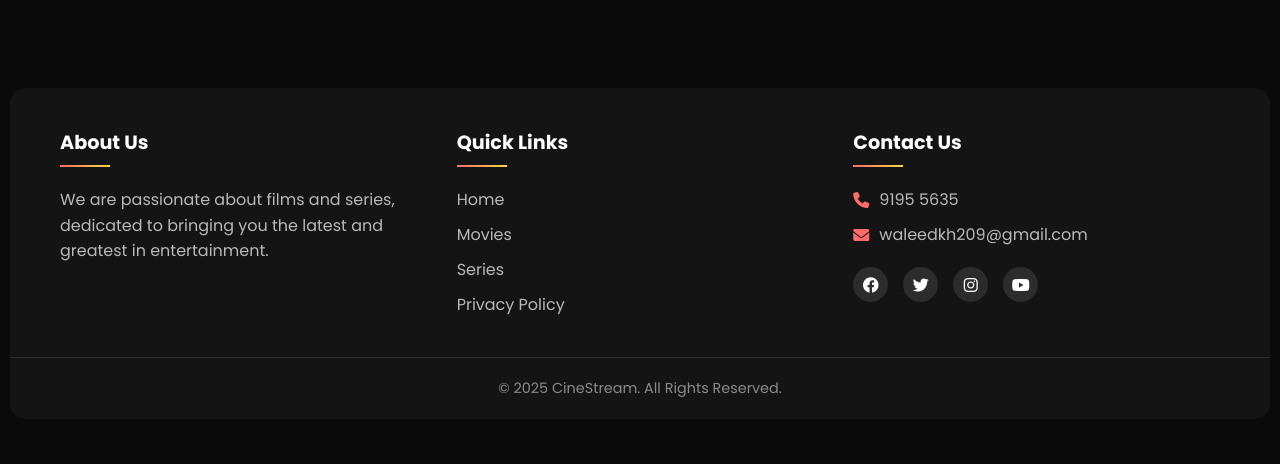
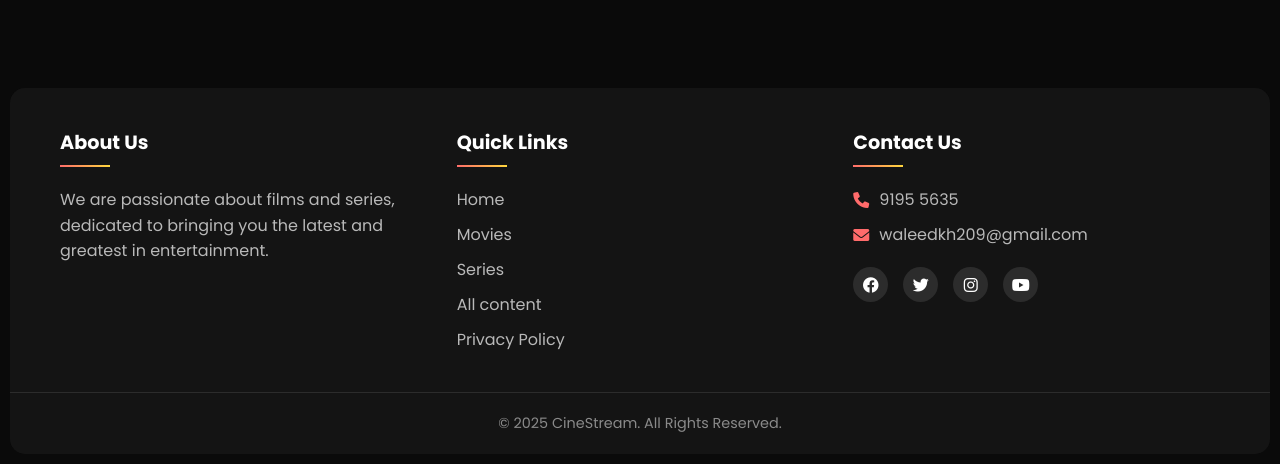
Before and after one commit to WaleedAlghafri7/waleed-, a plain HTML site: page index.html in a window 1280 px wide. Shown: the part 2782-3246 px from the top of the page. Before the commit the page ends 3211 px from the top, so only its background shows below. Drawn offline with Linux system fonts and the light colour scheme.

Commit message:
Update footer.html

```diff
--- a/footer.html
+++ b/footer.html
@@ -10,6 +10,7 @@
                 <li><a href="index.html">Home</a></li>
                 <li><a href="movies.html">Movies</a></li>
                 <li><a href="series.html">Series</a></li>
+                <li><a href="all-content.html">All content</a></li>
                 <li><a href="#">Privacy Policy</a></li>
             </ul>
         </div>
```
